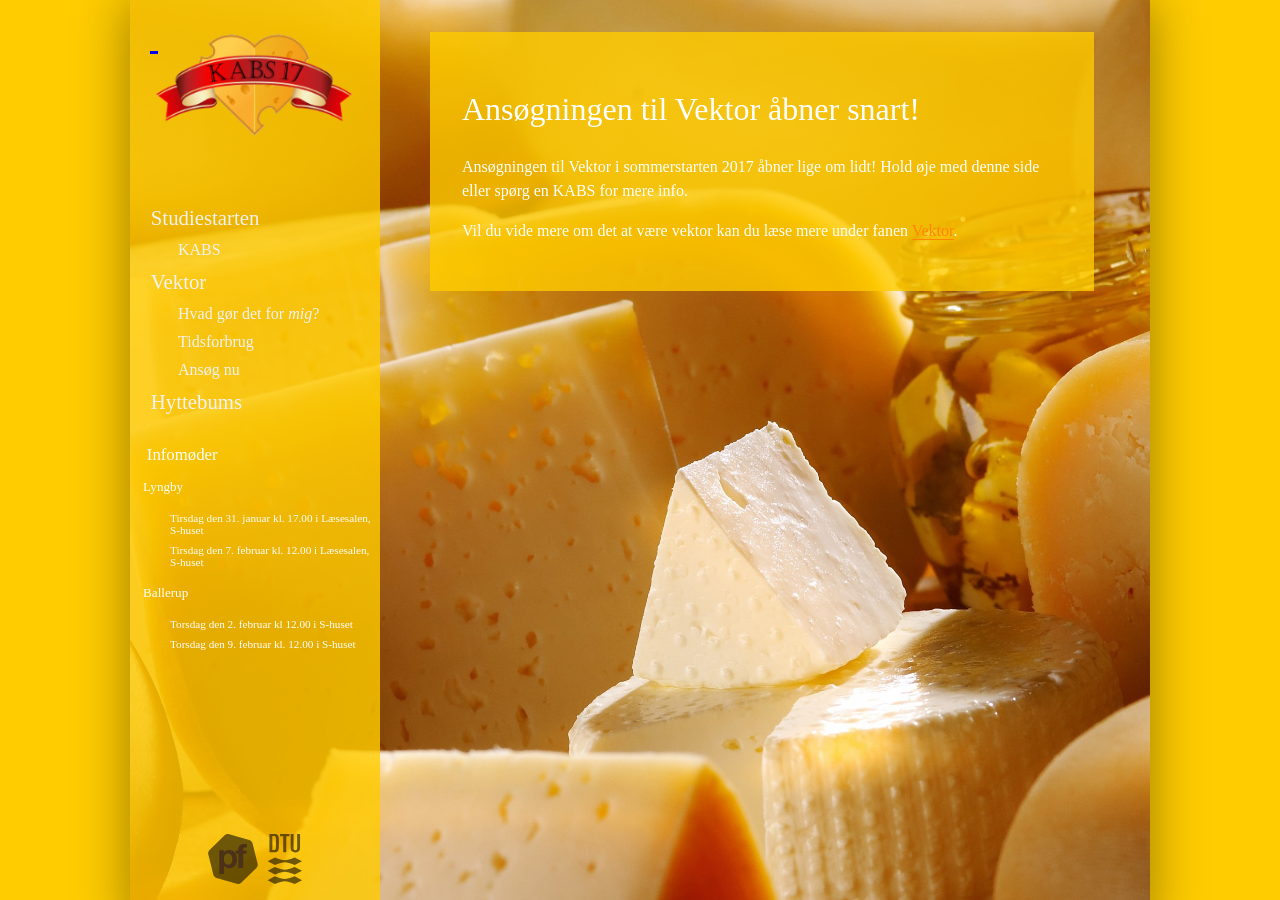
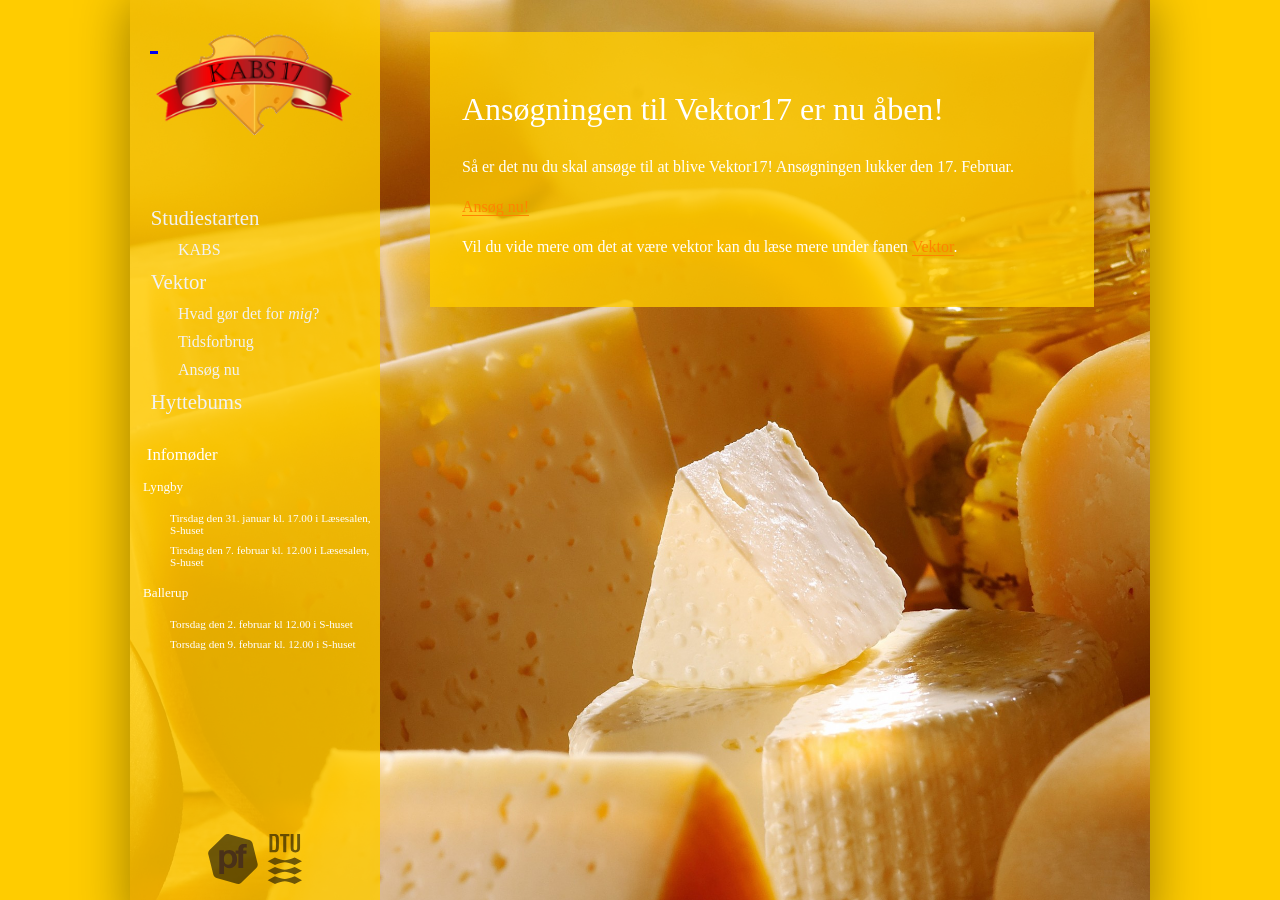
Before and after one commit to KABSDTU/kabsdtu.github.io, a Jekyll site: the page built from ansog-som-vektor.md, in a window 1280 px wide and 900 px high. Built offline with Jekyll 4.4.1, drawn with Linux system fonts in a browser that asks for light colours; some web fonts are replaced.

Commit message:
Update ansog-som-vektor.md

```diff
--- a/ansog-som-vektor.md
+++ b/ansog-som-vektor.md
@@ -2,9 +2,11 @@
 layout: default
 title: Ansøg som Vektor
 ---
-<h1>Ansøgningen til Vektor åbner snart!</h1>
+<h1>Ansøgningen til Vektor17 er nu åben!</h1>
 
-<p>Ansøgningen til Vektor i sommerstarten 2017 åbner lige om lidt! Hold øje med denne side eller spørg en KABS for mere info.
+<p>Så er det nu du skal ansøge til at blive Vektor17! Ansøgningen lukker den 17. Februar.
 </p>
 
+<a href="https://goo.gl/forms/3Nh3jj5HiL0Tpyvj1">Ansøg nu!</a>
+
 <p>Vil du vide mere om det at være vektor kan du læse mere under fanen <a href="https://blivawesome.dk/vektor.html">Vektor</a>.</p>
```
